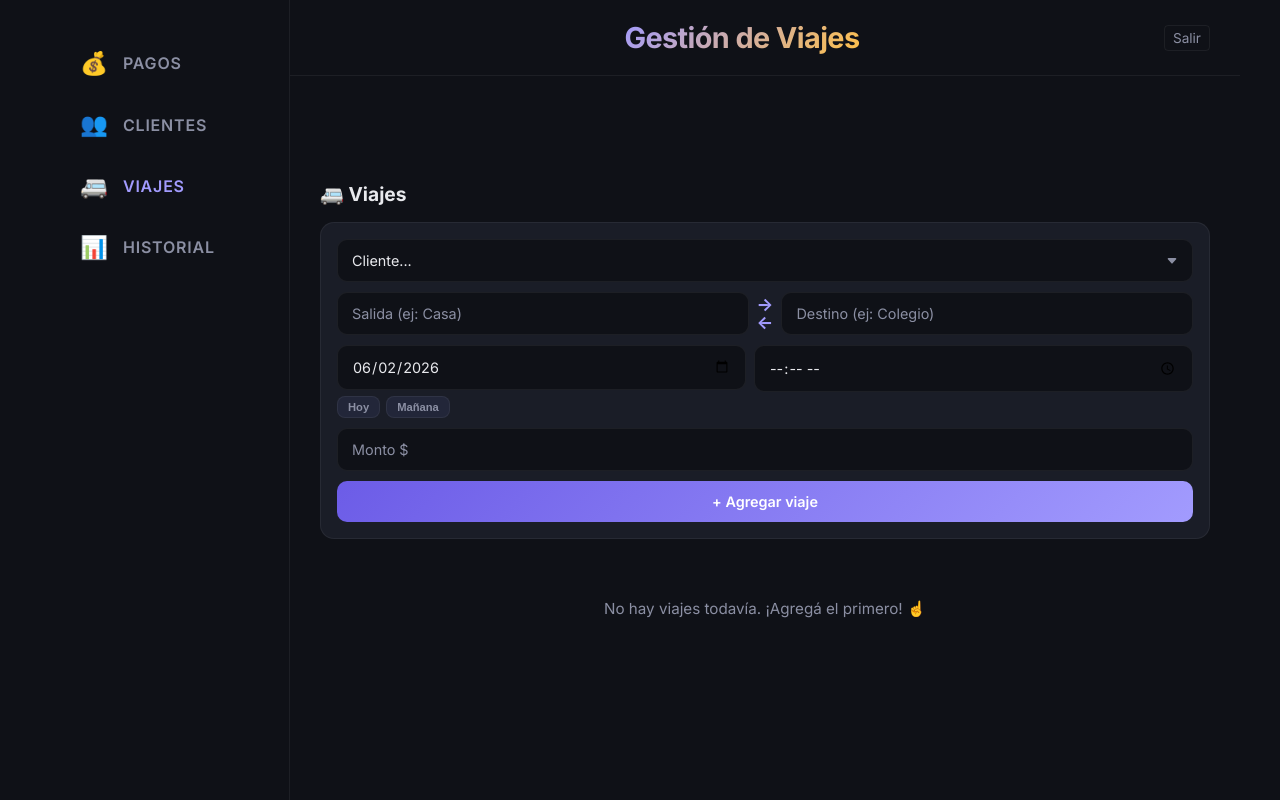
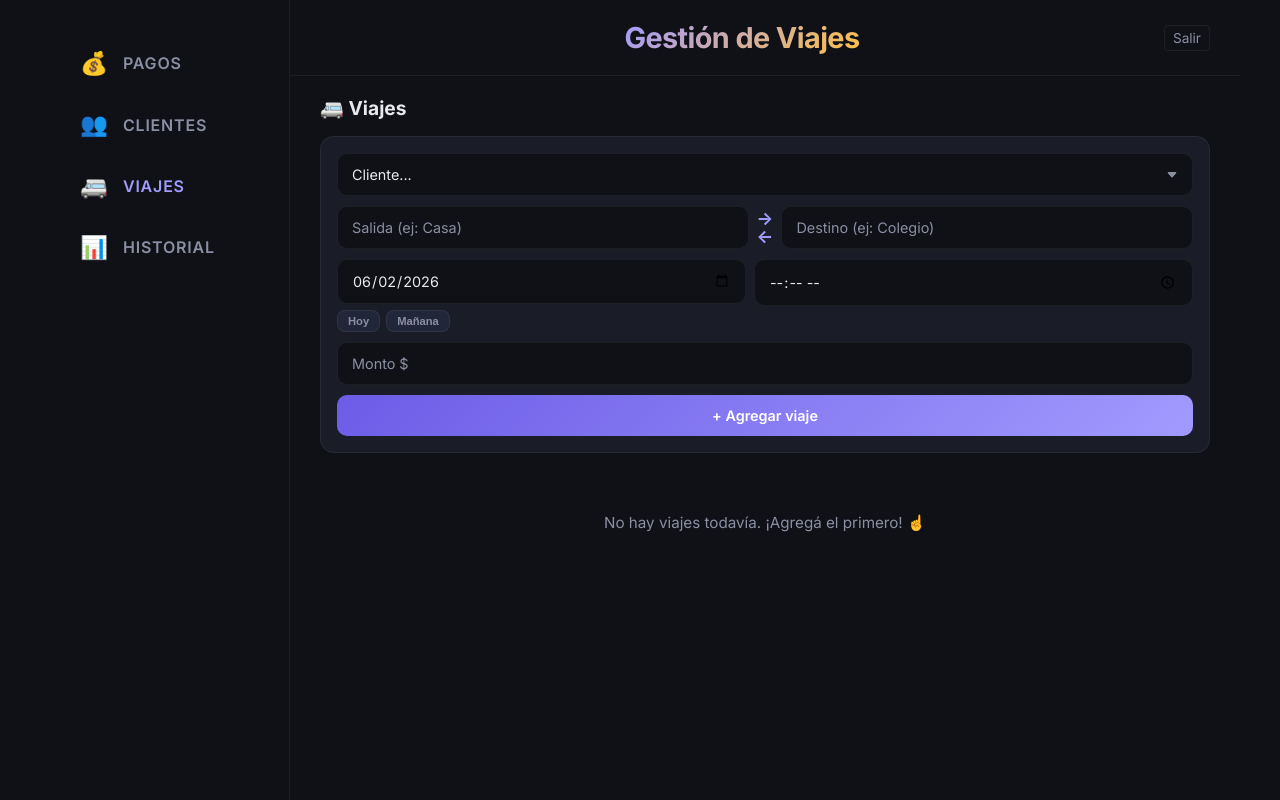
Before and after one commit to dmampel/gestor-viajes, a Flask app: page /viajes in a window 1280 px wide. Run offline with Flask 3, Linux system fonts and the light colour scheme; a user stored in the database is signed in; data comes from the database, SQL or seed files in the repository.

Commit message:
fix gird layout, change in hour format

```diff
--- a/flask_app.py
+++ b/flask_app.py
@@ -113,7 +113,7 @@ def formato_hora_12h(hora_str):
         return ""
     try:
         dt = datetime.strptime(hora_str, '%H:%M')
-        return dt.strftime('%I:%M %p').lower()
+        return dt.strftime('%I:%M %p').lower().lstrip('0')
     except (ValueError, TypeError):
         return hora_str
 
@@ -420,7 +420,7 @@ def pagos():
         'Sunday': 'Domingo'
     }
     dia_nombre = dias.get(ahora.strftime('%A'), ahora.strftime('%A'))
-    hora_str = ahora.strftime('%I:%M %p').lower()
+    hora_str = ahora.strftime('%I:%M %p').lower().lstrip('0')
     fecha_hoy = f"{dia_nombre} {ahora.day}, {hora_str}"
 
     return render_template('pagos.html',
--- a/static/style.css
+++ b/static/style.css
@@ -1114,6 +1114,7 @@ input[type=number] {
         max-width: 1200px;
         display: grid;
         grid-template-columns: 250px 1fr;
+        grid-template-rows: auto 1fr;
         grid-template-areas:
             "sidebar header"
             "sidebar main";
@@ -1179,6 +1180,8 @@ input[type=number] {
         display: grid;
         grid-template-columns: repeat(auto-fit, minmax(340px, 1fr));
         gap: 15px;
+        align-items: start;
+        align-content: start;
     }
 
     .empty-state, .viaje-grupo-header, .fecha-hoy-mini {
```
